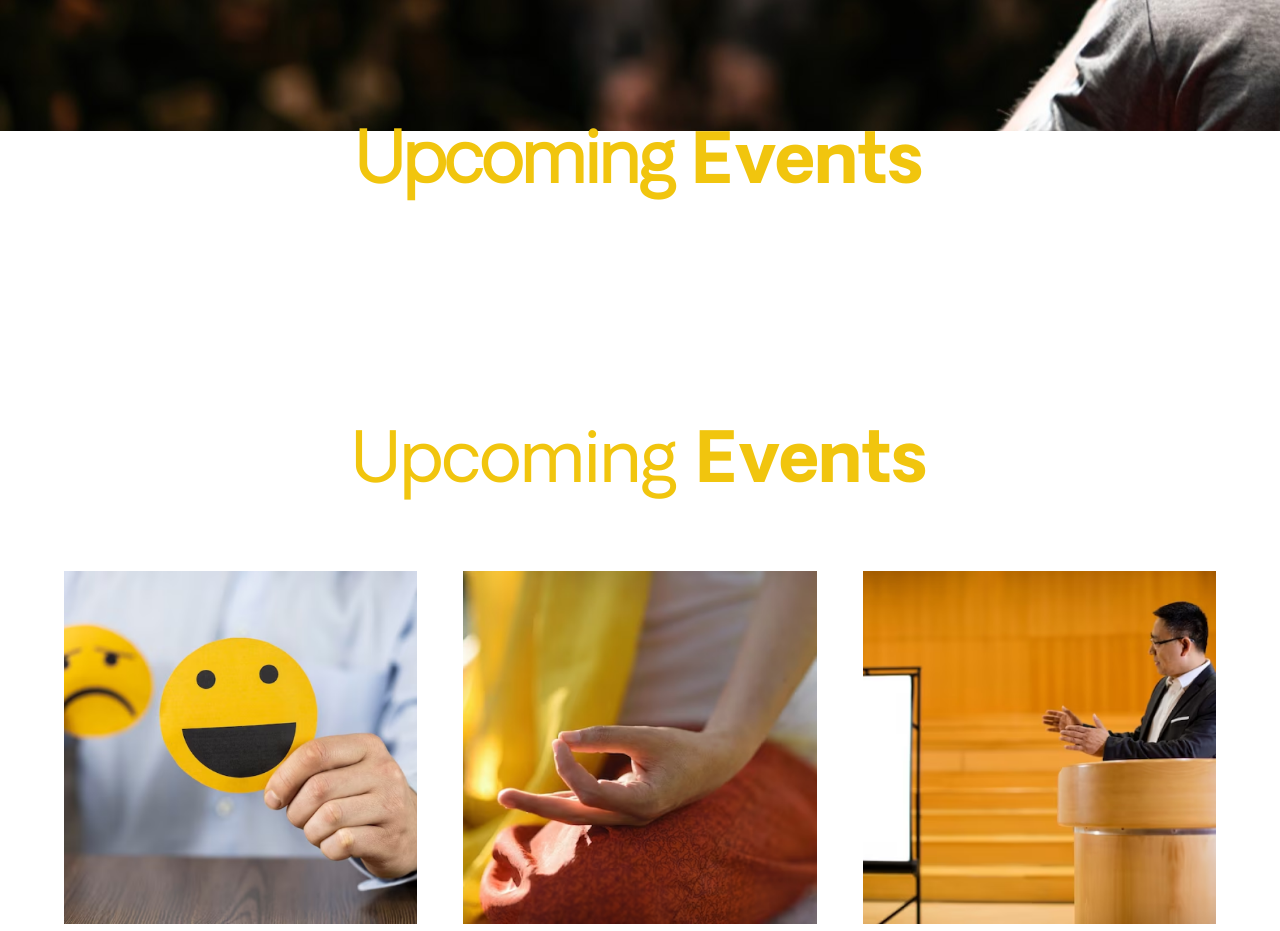
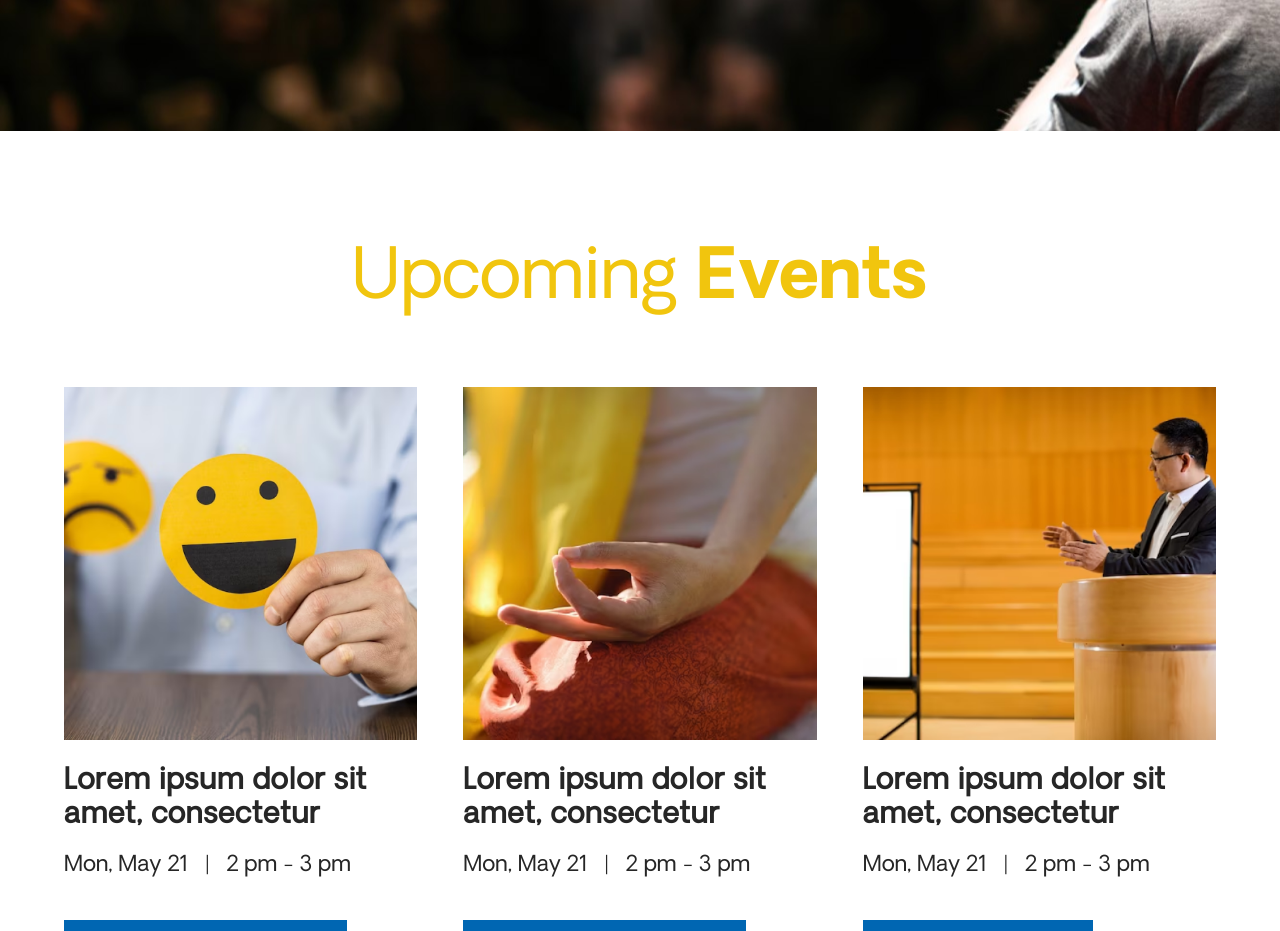
Before and after one commit to Che140401/Msc24, a plain HTML site: page index.html in a window 1280 px wide. Shown: the part 10521-11452 px from the top of the page. Drawn offline with Linux system fonts and the light colour scheme.

Commit message:
removed unnecessary code in html

```diff
--- a/index.html
+++ b/index.html
@@ -369,11 +369,8 @@
                     </div>
                 </div>
             </div>
+        </section>
 
-        </section>
-        <!-- section2 -->
-        <!-- section3 -->
-        <!-- section4 -->
         <section class="section section-services mb160">
             <div class="container-md">
                 <div class="services-box-wrap">
@@ -459,7 +456,7 @@
                 </div>
             </div>
         </section>
-        <!-- section5 -->
+
         <section class="section section-program"
             style="background-image: url(assets/img/section-program-bg.png);background-repeat: no-repeat;background-size: cover;">
             <div class="container-sm">
@@ -479,7 +476,7 @@
                 </div>
             </div>
         </section>
-        <!-- section6 -->
+
         <section class="section section-clients">
             <div class="container-xs">
                 <div class="client-box-wrap">
@@ -513,7 +510,7 @@
                 </div>
             </div>
         </section>
-        <!-- section7 -->
+
         <section class="section section-founder">
             <div class="container-sm">
                 <div class="left-box">
@@ -535,7 +532,7 @@
                 </div>
             </div>
         </section>
-        <!-- section8 -->
+
         <section class="section section-download-ebook">
             <div class="container-sm">
                 <h2 class="section-heading">Elevate Your Learning</h2>
@@ -565,7 +562,7 @@
                 </div>
             </div>
         </section>
-        <!-- section9 -->
+
         <section class="section section-why-msc"
             style="background-image: url(assets/img/why-msc.png);background-repeat: no-repeat;background-size: 100%;">
             <div class="container-sm">
@@ -580,7 +577,7 @@
                 </div>
             </div>
         </section>
-        <!-- section10 -->
+
         <section class="section-enjoy">
                 <div class="text-box">
                     <h2><span>Enjoy</span> your now</h2>
@@ -594,7 +591,7 @@
                     </div>
                 </div>
         </section>
-        <!-- section11 -->
+
         <section class="section-podcast">
             <div class="podcast-container">
                 <div class="podcast-tabBtns">
@@ -729,9 +726,8 @@
                     </div>
                 </div>
             </div>
+        </section>
 
-        </section>
-        <!-- section12 -->
         <section class="section-improve">
             <div class="improve-container">
                 <div class="improve-box">
@@ -756,7 +752,7 @@
             </div>
 
         </section>
-        <!-- section13 -->
+
         <section class="section-loaders">
             <div class="loader-container">
                 <div class="inner-contain">
@@ -803,7 +799,7 @@
                 </div>
             </div>
         </section>
-        <!-- section14 -->
+
         <section class="section section-what-clients-say">
             <h2 class="section-heading">
                 <span class="light">What Our</span> Clients Say
@@ -875,7 +871,8 @@
             </div>
         </div>
         </section>
-        <!-- section15 -->
+
+
         <section class="section section-event-countdown" style="background-image: url(assets/img/section-event-countdown-bg.png);">
             <div class="container-sm">
                 <div class="left-box">
@@ -912,22 +909,8 @@
                 </div>
             </div>
         </section>
-        <!-- section16 -->
-        <section class="section section-upcoming-events">
-            <h2 class="section-heading">
-                <span class="light">Upcoming</span>
-                Events
-            </h2>
-            <div class="container-sm">
-            </div>
-        </section>
-        <!-- section17 -->
-        <!-- section18 -->
-        <!-- section19 -->
-        <!-- section20 -->
-        <!-- section21 -->
-        <!-- section22 -->
-        <!-- section23 -->
+
+
         <section class="section-upcoming">
             <div class="upcoming-container">
                 <h3>Upcoming <span>Events</span></h3>
@@ -1005,9 +988,9 @@
                     </div>
                 </div>
             </div>
+        </section>
 
-        </section>
-        <!-- section24 -->
+
         <section class="section-welcome">
             <div class="welcome-container">
                 <div class="inner-contain">
@@ -1074,9 +1057,9 @@
                     </div>
                 </div>
             </div>
-
         </section>
     </main>
+
     <footer class="footer">
         <div class="social-icons">
             <a href="#" class="fb">
```
